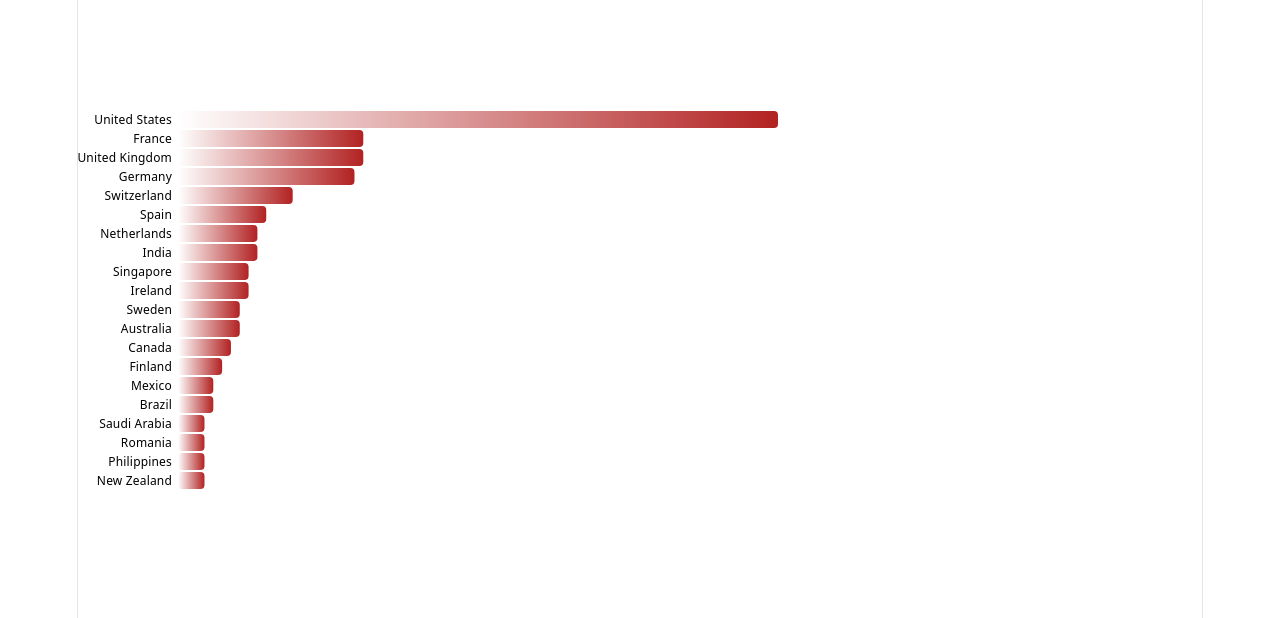
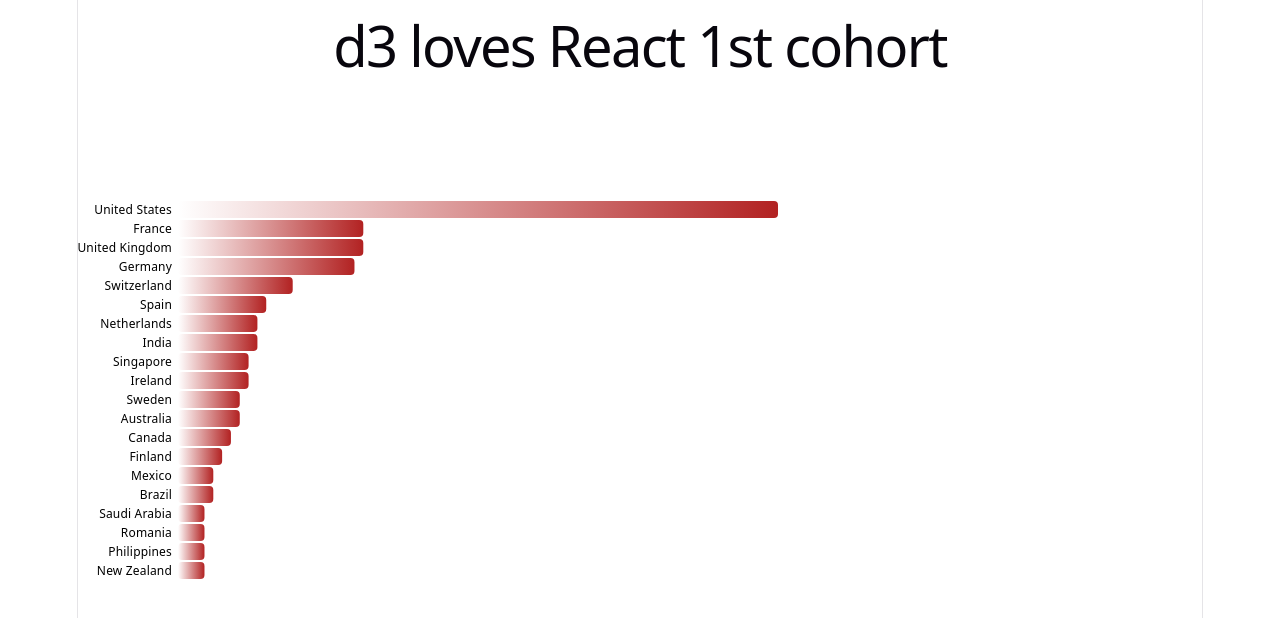
Before and after one commit to mic-wypych/d3_charts, a React (Vite) app: page / in a window 1280 px wide. Shown: the top 618 px of the page. Built offline with nearby package versions, Linux system fonts and the light colour scheme.

Commit message:
start styling

```diff
--- a/src/App.jsx
+++ b/src/App.jsx
@@ -29,6 +29,7 @@ function App() {
 
   return (
     <>
+    <h1>d3 loves React 1st cohort</h1>
      <Barplot data = {data}/>
     </>
   )
--- a/src/index.css
+++ b/src/index.css
@@ -34,7 +34,7 @@
   :root {
     --text: #9ca3af;
     --text-h: #f3f4f6;
-    --bg: #16171d;
+    --bg: #aab6fdff;
     --border: #2e303a;
     --code-bg: #1f2028;
     --accent: #c084fc;
```
